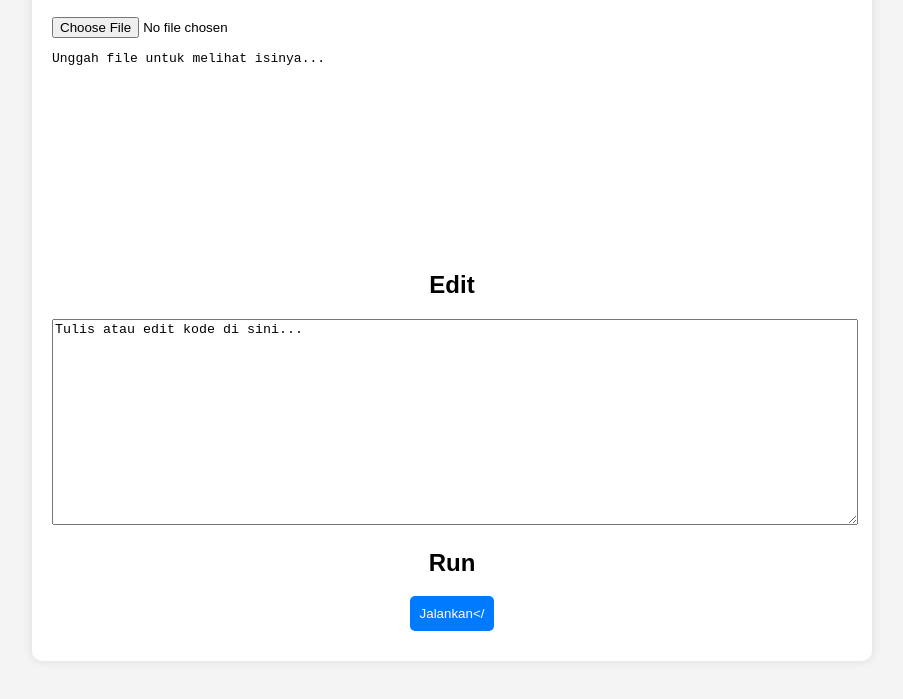
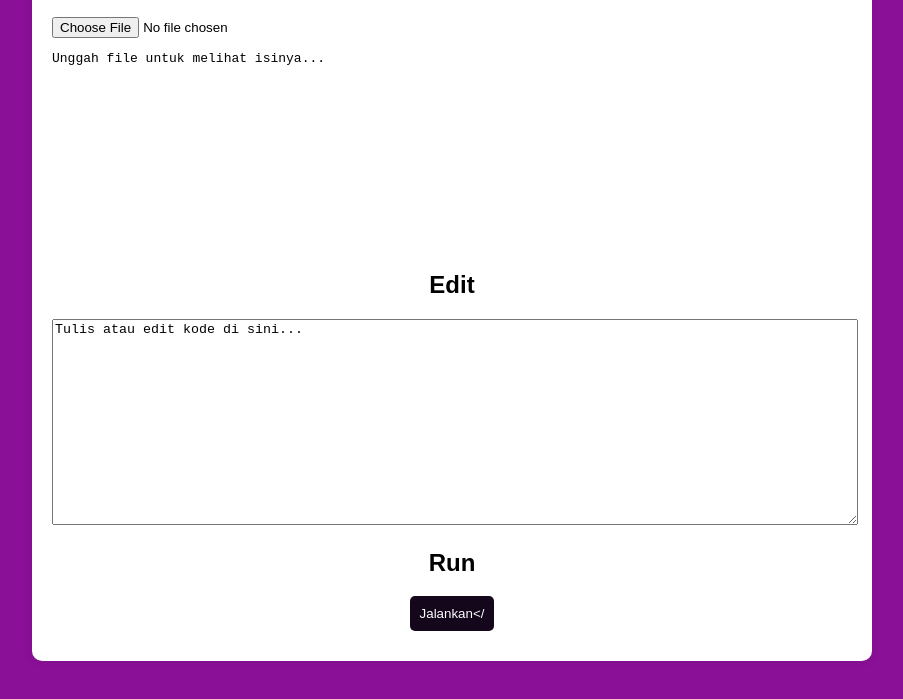
Before and after one commit to Syalomsirita/syalomss, a plain HTML site: page index.html in a window 1280 px wide. Shown: the part 189-888 px from the top of the page, without its empty margins (8-911 px from the left). Drawn offline with Linux system fonts and the light colour scheme.

Commit message:
Add files via upload

```diff
--- a/index.html
+++ b/index.html
@@ -9,7 +9,7 @@
             font-family: Arial, sans-serif;
             margin: 20px;
             padding: 20px;
-            background-color: #f4f4f4;
+            background-color: #8a1097;
         }
         .container {
             max-width: 800px;
@@ -39,7 +39,7 @@
             display: block;
             margin: 10px auto;
             padding: 10px;
-            background-color: #007BFF;
+            background-color: #14071b;
             color: white;
             border: none;
             border-radius: 5px;
```
